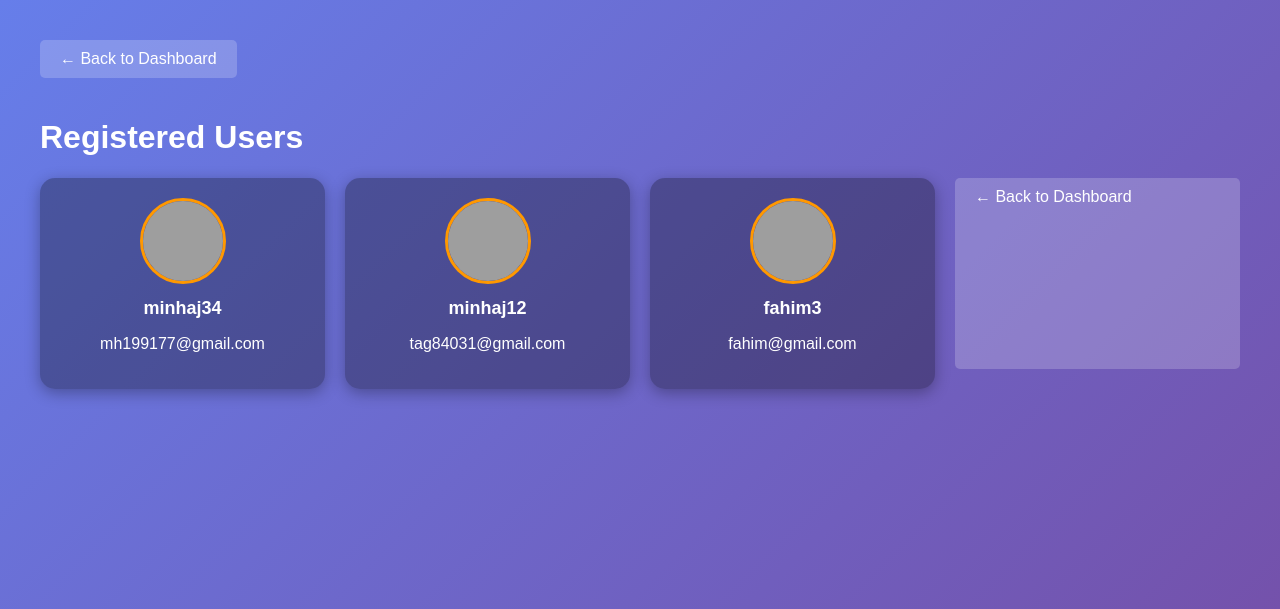
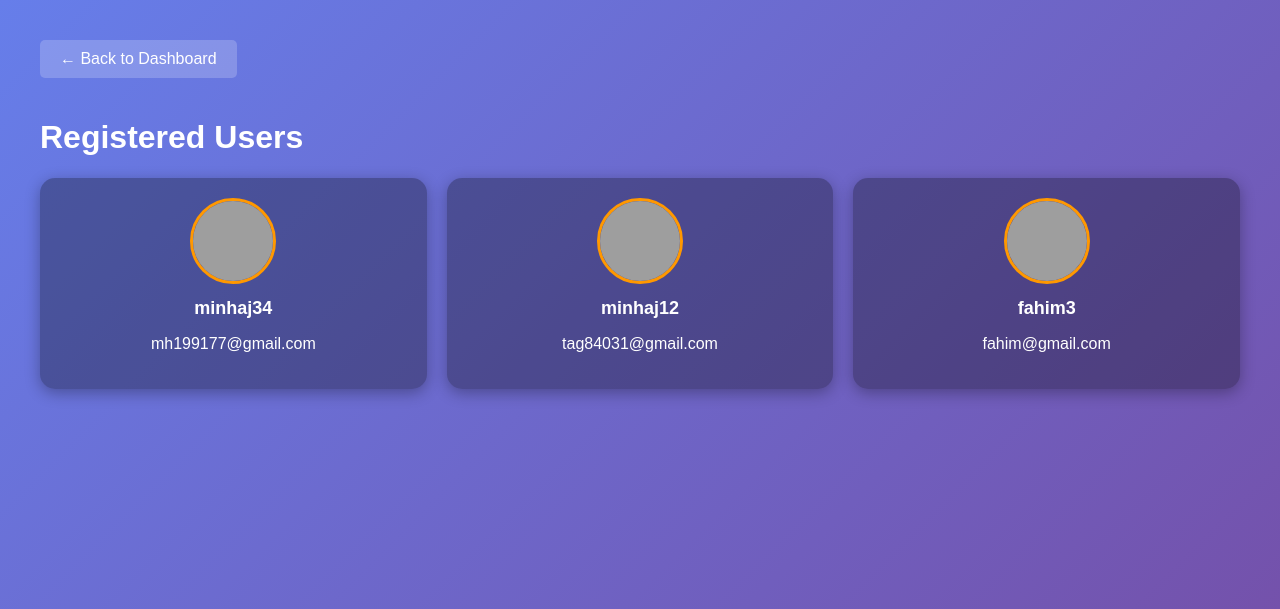
Before and after one commit to mi3454/Minhaj-App, a Django app: page /users_list/ in a window 1280 px wide. Shown: the top 609 px of the page. Run offline with Django 5.2, Linux system fonts and the light colour scheme; a user stored in the database is signed in; data comes from the database, SQL or seed files in the repository; grey boxes are pictures that could not be loaded.

Commit message:
Update users_list.html

```diff
--- a/minhajapp/templates/users_list.html
+++ b/minhajapp/templates/users_list.html
@@ -51,7 +51,7 @@
 </head>
 <body>
 
-    <a href="/" class="btn-back">← Back to Dashboard</a>
+    <a href="dashboard/" class="btn-back"> ← Back to Dashboard</a>
     <h1>Registered Users</h1>
 
     <div class="user-grid">
@@ -67,7 +67,6 @@
         <p>{{ user.email }}</p>
     </div>
     {% endfor %}
-    <a href="dashboard/" class="btn-back"> ← Back to Dashboard</a>
 </div>
 
 </body>
```
